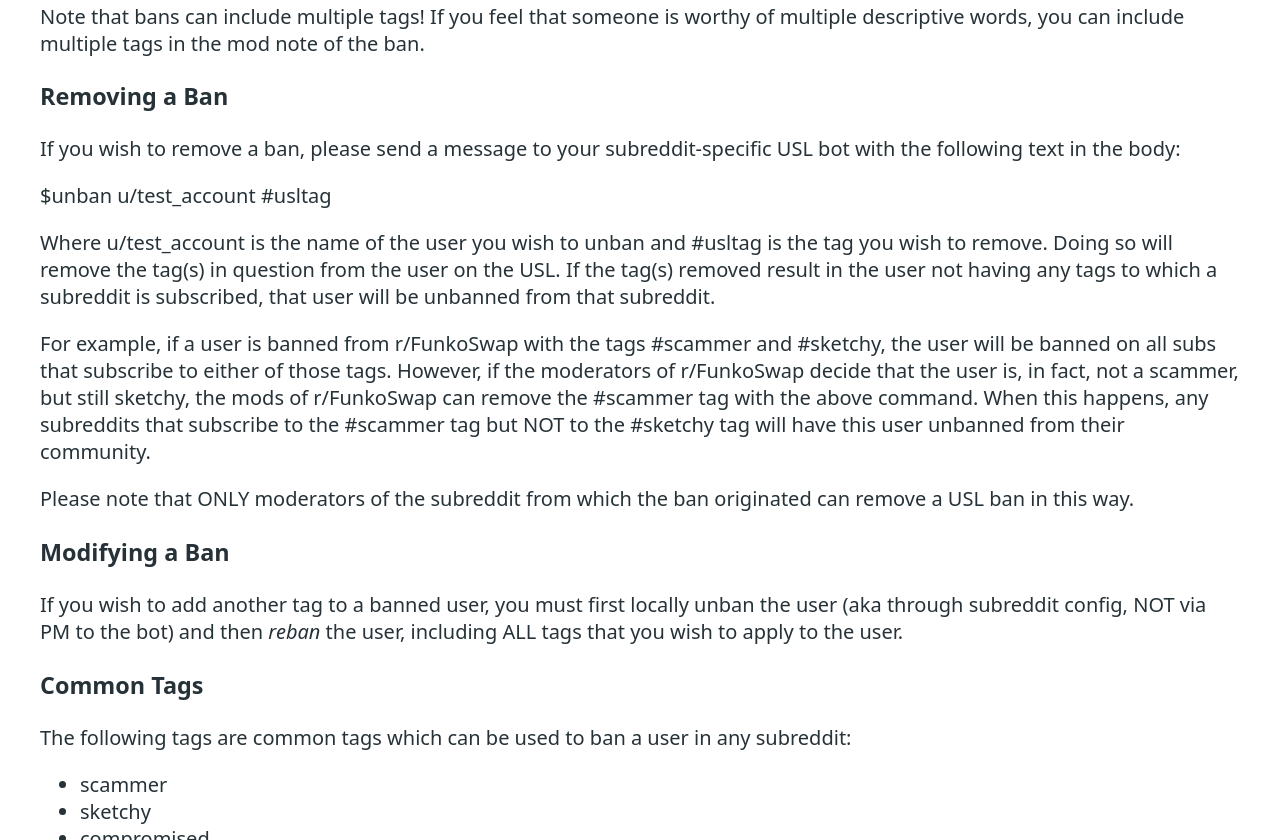
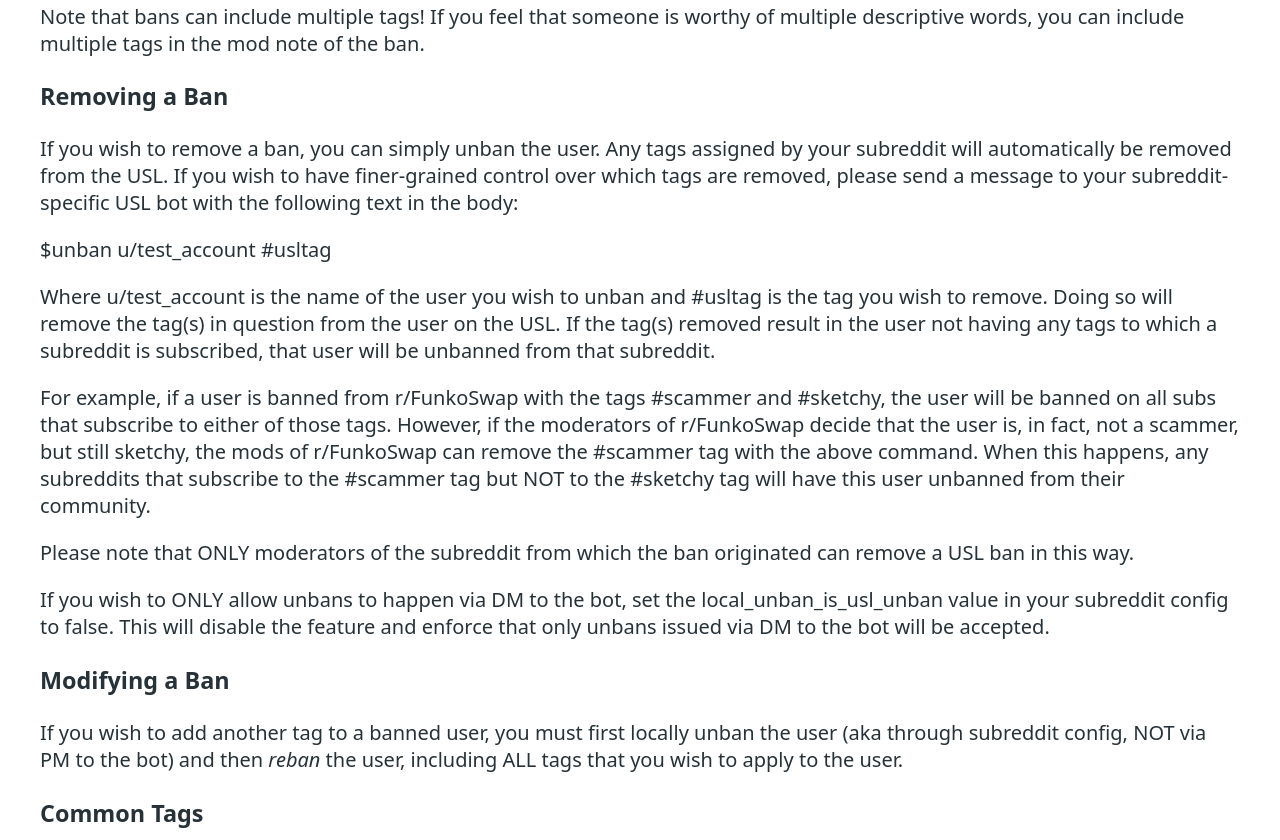
Before and after one commit to RegExrTech/RegExrTech.github.io, a website: page about.html in a window 1280 px wide. Shown: the part 518-1358 px from the top of the page. Drawn offline with Linux system fonts and the light colour scheme.

Commit message:
updates documentation for how to unban users

```diff
--- a/about.html
+++ b/about.html
@@ -71,8 +71,10 @@
     </p>
     <h3>Removing a Ban</h3>
     <p>
-      If you wish to remove a ban, please send a message to your subreddit-specific USL bot with the
-      following text in the body:
+      If you wish to remove a ban, you can simply unban the user. Any tags assigned by your subreddit
+      will automatically be removed from the USL. If you wish to have finer-grained control over which
+      tags are removed, please send a message to your subreddit-specific USL bot with the following
+      text in the body:
     </p>
     <p><code>$unban u/test_account #usltag</code></p>
     <p>
@@ -92,6 +94,12 @@
     <p>
       Please note that ONLY moderators of the subreddit from which the ban originated can remove a
       USL ban in this way.
+    </p>
+    <p>
+      If you wish to ONLY allow unbans to happen via DM to the bot, set the
+      <code>local_unban_is_usl_unban</code> value in your subreddit config to <code>false</code>.
+      This will disable the feature and enforce that only unbans issued via DM to the bot will be
+      accepted.
     </p>
     <h3>Modifying a Ban</h3>
     <p>
```
